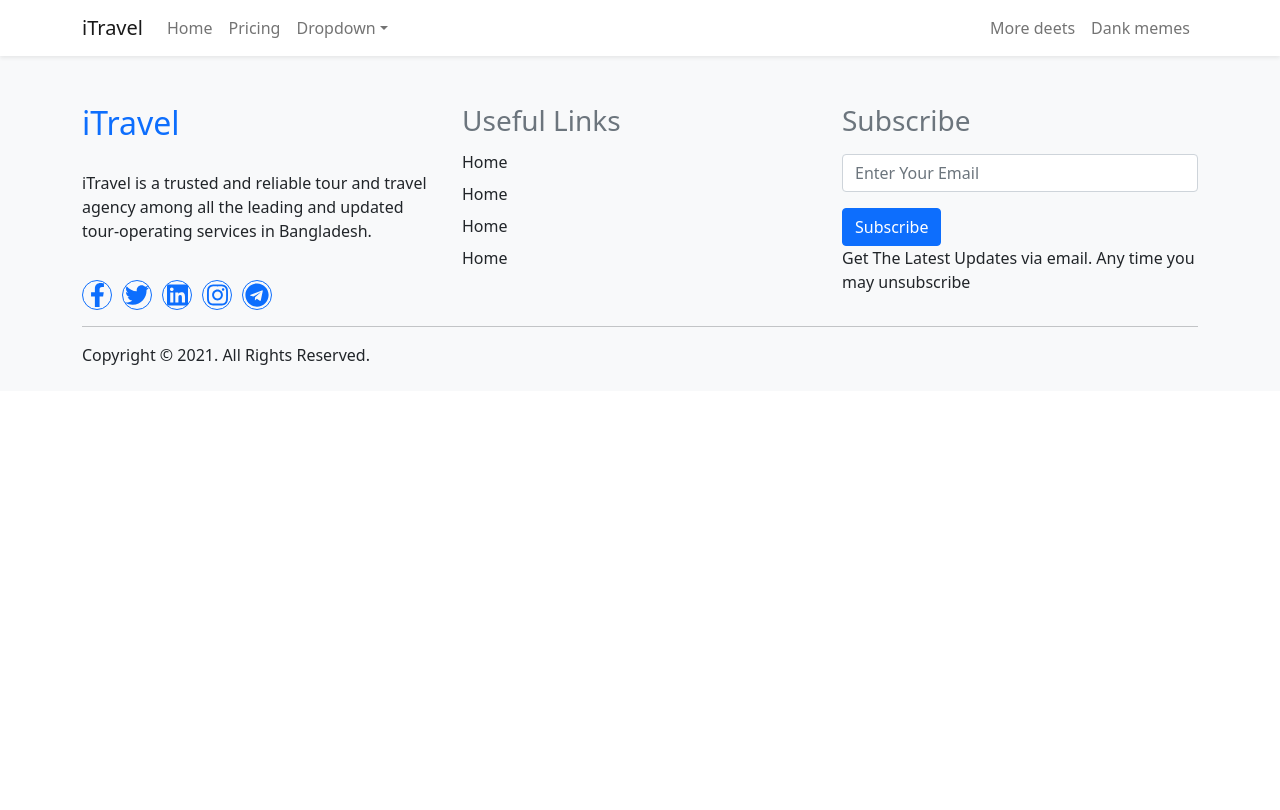
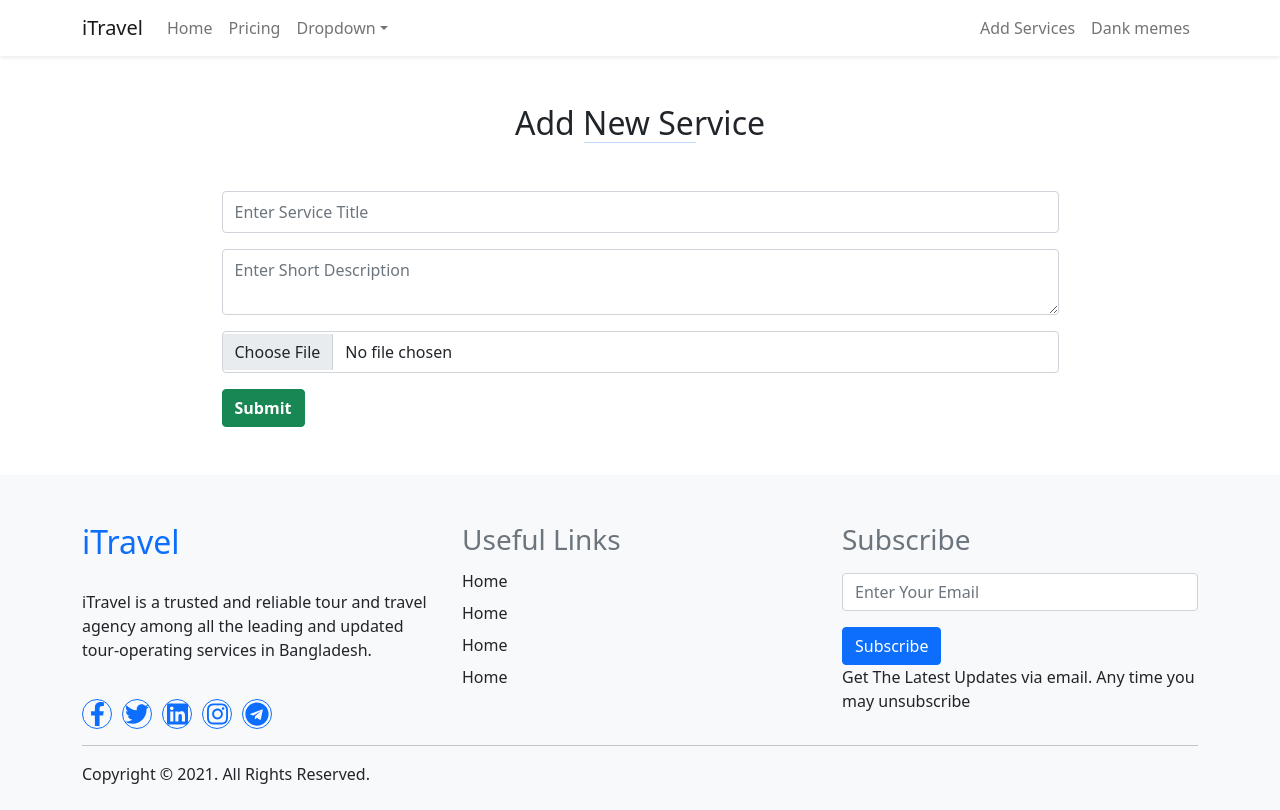
Before and after one commit to wdmahbubur/tourism-or-delivery-website-client-side, a React (Create React App) app: page /add-service in a window 1280 px wide. Built offline with nearby package versions, Linux system fonts and the light colour scheme.

Commit message:
image upload added

```diff
--- a/package.json
+++ b/package.json
@@ -11,6 +11,7 @@
     "@testing-library/jest-dom": "^5.11.4",
     "@testing-library/react": "^11.1.0",
     "@testing-library/user-event": "^12.1.10",
+    "axios": "^0.24.0",
     "bootstrap": "^5.1.3",
     "react": "^17.0.2",
     "react-bootstrap": "^2.0.0",
--- a/src/App.js
+++ b/src/App.js
@@ -5,6 +5,7 @@ import { BrowserRouter as Router, Switch, Route } from 'react-router-dom';
 import Home from './components/pages/Home/Home';
 import Footer from './components/Footer/Footer';
 import Order from './components/pages/Order/Order';
+import AddService from './components/pages/AddService/AddService';
 function App() {
   return (
     <div>
@@ -17,6 +18,9 @@ function App() {
           <Route path='/order'>
             <Order></Order>
           </Route>
+          <Route path='/add-service'>
+            <AddService></AddService>
+          </Route>
         </Switch>
         <Footer></Footer>
       </Router>
--- a/src/components/Header/Header.js
+++ b/src/components/Header/Header.js
@@ -1,16 +1,17 @@
 import React from 'react';
 import { Container, Nav, Navbar, NavDropdown } from 'react-bootstrap';
+import { Link } from 'react-router-dom';
 
 const Header = () => {
     return (
         <header className="sticky-top">
             <Navbar collapseOnSelect expand="lg" bg="white" variant="light" className="shadow-sm">
                 <Container>
-                    <Navbar.Brand href="#home">iTravel</Navbar.Brand>
+                    <Navbar.Brand as={Link} to="/">iTravel</Navbar.Brand>
                     <Navbar.Toggle aria-controls="responsive-navbar-nav" />
                     <Navbar.Collapse id="responsive-navbar-nav">
                         <Nav className="me-auto">
-                            <Nav.Link href="#features">Home</Nav.Link>
+                            <Nav.Link as={Link} to="/">Home</Nav.Link>
                             <Nav.Link href="#pricing">Pricing</Nav.Link>
                             <NavDropdown title="Dropdown" id="collasible-nav-dropdown">
                                 <NavDropdown.Item href="#action/3.1">Action</NavDropdown.Item>
@@ -21,7 +22,7 @@ const Header = () => {
                             </NavDropdown>
                         </Nav>
                         <Nav>
-                            <Nav.Link href="#deets">More deets</Nav.Link>
+                            <Nav.Link as={Link} to="/add-service">Add Services</Nav.Link>
                             <Nav.Link eventKey={2} href="#memes">
                                 Dank memes
                             </Nav.Link>
--- /dev/null
+++ b/src/components/pages/AddService/AddService.js
@@ -0,0 +1,47 @@
+import axios from 'axios';
+import React from 'react';
+import { Container } from 'react-bootstrap';
+import { useForm } from "react-hook-form";
+const AddService = () => {
+    const { register, handleSubmit } = useForm();
+    async function onSubmit(data) {
+        const photo = data.photo[0];
+        const title = data.title;
+        let body = new FormData()
+        body.set('key', process.env.REACT_APP_IMGBB_API)
+        body.append('image', photo)
+        body.append('name', title)
+
+        await axios({
+            method: 'post',
+            url: 'https://api.imgbb.com/1/upload',
+            data: body
+        }).then(res => {
+            data.photo = res.data.data.display_url;
+        })
+        console.log(data);
+
+    };
+    return (
+        <div className="py-5">
+            <Container>
+                <div className="text-center mb-5 section-header">
+                    <h2 className="my-0">Add New Service</h2>
+                    <hr className="mx-auto my-0 text-primary rounded" />
+                </div>
+                <form onSubmit={handleSubmit(onSubmit)} className="w-75 mx-auto">
+
+                    <input {...register("title", { required: false })} className="form-control my-3 py-2" placeholder="Enter Service Title" />
+
+                    <textarea {...register("address", { required: false })} className="form-control my-3 py-2" placeholder="Enter Short Description"></textarea>
+
+                    <input type="file" {...register("photo", { required: true })} className="form-control my-3 py-2" />
+
+                    <input type="submit" className="btn btn-success fw-bold" />
+                </form>
+            </Container>
+        </div>
+    );
+};
+
+export default AddService;
```
Also changed, not shown: 2 other files (tests, documents, lock files or other folders).
